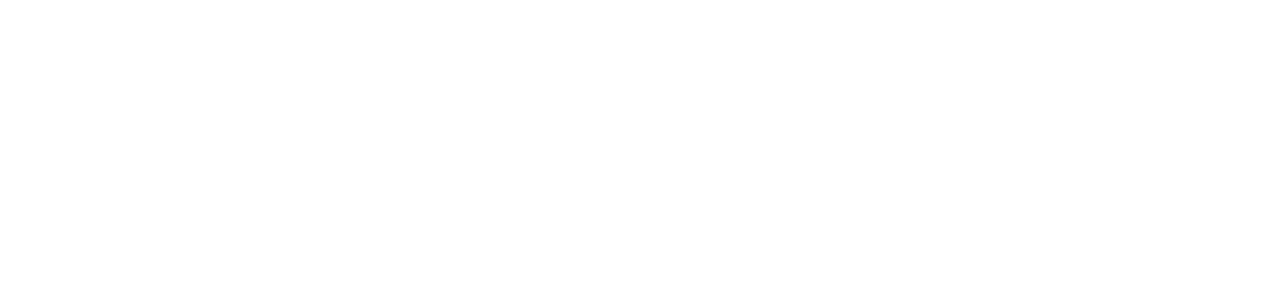
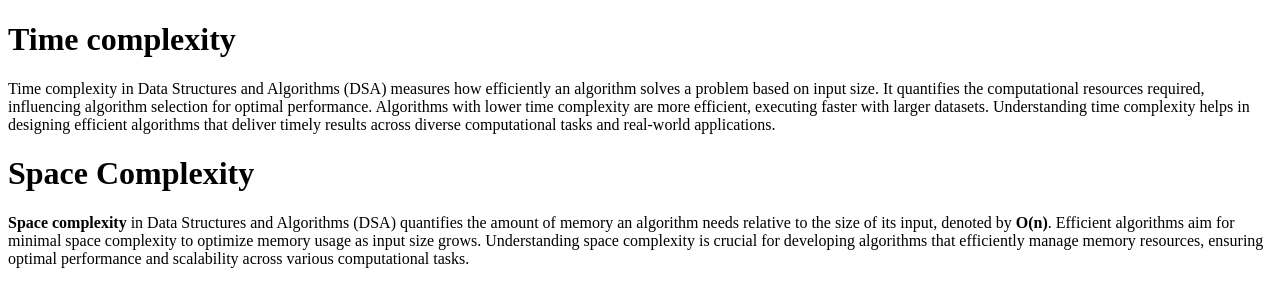
Before and after one commit to acciojob/time-and-space-complexity-kastureenayak, a website: page main.html in a window 1280 px wide. Drawn offline with Linux system fonts and the light colour scheme.

Commit message:
created a submission

```diff
--- a/main.html
+++ b/main.html
@@ -8,7 +8,11 @@
 
 <body>
 	<!-- the entire body must be written by student -->
-    <script type="text/javascript" src="./script.js">
+	<h1>Time complexity</h1>
+	<p>Time complexity in Data Structures and Algorithms (DSA) measures how efficiently an algorithm solves a problem based on input size. It quantifies the computational resources required, influencing algorithm selection for optimal performance. Algorithms with lower time complexity are more efficient, executing faster with larger datasets. Understanding time complexity helps in designing efficient algorithms that deliver timely results across diverse computational tasks and real-world applications.</p>
+    <h1>Space Complexity</h1>
+	<p><b>Space complexity</b> in Data Structures and Algorithms (DSA) quantifies the amount of memory an algorithm needs relative to the size of its input, denoted by <b>O(n)</b>. Efficient algorithms aim for minimal space complexity to optimize memory usage as input size grows. Understanding space complexity is crucial for developing algorithms that efficiently manage memory resources, ensuring optimal performance and scalability across various computational tasks.</p>
+	<script type="text/javascript" src="./script.js">
 </script>
 
 </body>
```
